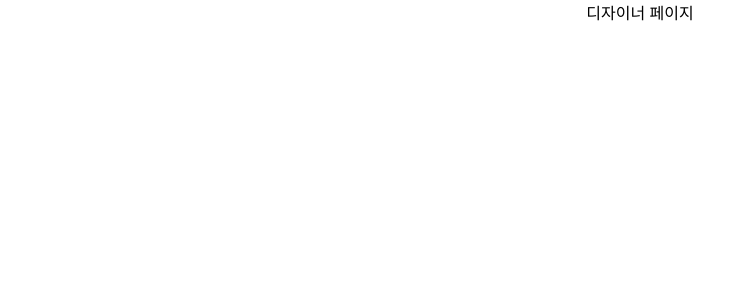
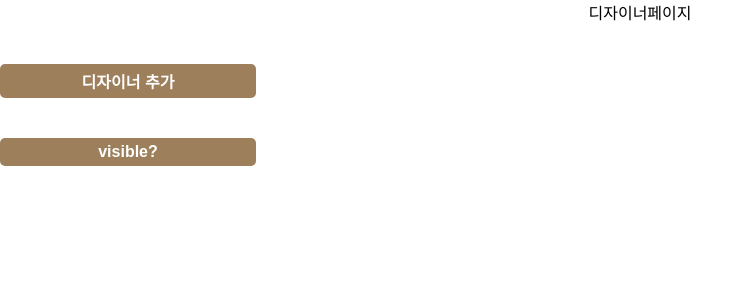
Before and after one commit to ris2131/ssafyEBSMirror, a React (Create React App) app in the folder business-fe/: page /designer in a window 1280 px wide. Shown: the top 300 px of the page, without its empty margins (0-755 px from the left). Built offline with nearby package versions, Linux system fonts and the light colour scheme.

Commit message:
Refactor: 새로고침시 state 유지 위해서 reduxpersist 로 구현 변경.

```diff
--- a/business-fe/package.json
+++ b/business-fe/package.json
@@ -22,9 +22,10 @@
     "react-router-dom": "^6.4.2",
     "react-scripts": "5.0.1",
     "redux": "^4.2.0",
-    "web-vitals": "^2.1.4",
+    "redux-persist": "^6.0.0",
     "styled-components": "^5.3.5",
-    "sweetalert2": "^11.4.31"
+    "sweetalert2": "^11.4.31",
+    "web-vitals": "^2.1.4"
   },
   "scripts": {
     "start": "react-scripts start",
--- a/business-fe/src/index.js
+++ b/business-fe/src/index.js
@@ -10,16 +10,22 @@ import { BrowserRouter } from "react-router-dom";
 import { Provider } from "react-redux";
 import store from "./redux/store";
 
+
+import { PersistGate } from 'redux-persist/integration/react';
+import { persistStore } from 'redux-persist';
+
+let persistor = persistStore(store);
+
 const root = ReactDOM.createRoot(document.getElementById('root'));
 root.render(
   <Provider store={store}>
+
     <BrowserRouter>
-      <App />
+      <PersistGate loading={null} persistor={persistor}>
+          <App />
+      </PersistGate>
     </BrowserRouter>
   </Provider>
-  // <React.StrictMode>
-  //   <App />
-  // </React.StrictMode>
 );
 
 // If you want to start measuring performance in your app, pass a function
--- a/business-fe/src/pages/Designer/Designer.js
+++ b/business-fe/src/pages/Designer/Designer.js
@@ -1,8 +1,41 @@
-const DesignerAdd = () =>{
+import styled from "styled-components";
+import {useNavigate} from "react-router-dom";
+import { useSelector} from "react-redux";
+
+const SButton = styled.button`
+border-radius: 5px;
+color: white;
+border: none;
+background-color: #9D7F5C;
+padding: 5px;
+margin-top: 40px;
+width: 20vw;
+font-size: 16px;
+font-weight: bold;
+cursor: pointer;
+`;
+
+const Designer = () =>{
+
+  const isLoggedIn = useSelector((state) => state.auth.isLoggedIn);
+  const isVisible = useSelector((state) => state.auth.isVisible);
+  const navigate = useNavigate();
+
+  const navigateDesignerAdd = () =>{
+    navigate("/designer/add");
+  }
+
+  const handleVisible = () => {
+      console.log("isvisible 은"+isVisible);
+      console.log("isLoggedIn 은"+isLoggedIn);
+  };
   return (
     <>
-      디자이너 페이지
+      디자이너페이지
+      <SButton  onClick={navigateDesignerAdd} >디자이너 추가 </SButton>
+      <SButton  onClick={handleVisible} >visible? </SButton>
+
     </>
   );
 };
-export default DesignerAdd;
+export default Designer;
--- a/business-fe/src/pages/Main/Home.js
+++ b/business-fe/src/pages/Main/Home.js
@@ -11,6 +11,7 @@ import NavBar from "../../components/NavBar";
 import manageImg from "../../assets/manage.jpg";
 import designerImg from "../../assets/designer.jpg";
 import scheduleImg from "../../assets/schedule.jpg";
+import registrationImg from "../../assets/schedule.jpg";
 
 import { getBusiness } from "../../redux/AuthSlice";
 
@@ -55,6 +56,10 @@ const SSection = styled.section`
     background-image: url(${scheduleImg});
   }
 
+  &.registration {
+    background-image: url(${registrationImg});
+  }
+
   &:hover {
     width: 45%;
     filter: brightness(1);
@@ -96,8 +101,8 @@ const Home = () => {
   const info = ()=>{
     navigate("/info");
   };
-  const designerAdd = () =>{
-    navigate("/designer/add");
+  const designer = () =>{
+    navigate("/designer");
   }
 
   const checkVisible = () => {
@@ -112,17 +117,17 @@ const Home = () => {
           <SSection className={"manage"} onClick={info} >
             <div>매장 관리</div>
           </SSection>
-          <SSection className={"designer"} onClick={designerAdd}>
+          <SSection className={"designer"} onClick={designer}>
             <div>디자이너 관리</div>
           </SSection>
           {isVisible ? (
             // 예약정보
-            <SSection className={"schedule"} onClick={""}>
+            <SSection className={"schedule"}>
               <div>{scheduleStr}</div>
             </SSection>
           ):(
             //등록하기
-            <SSection className={"schedule"} onClick={""}>
+            <SSection className={"registration"} >
               <div>{registrationStr}</div>
             </SSection>
           )}
--- a/business-fe/src/redux/AuthSlice.js
+++ b/business-fe/src/redux/AuthSlice.js
@@ -12,7 +12,6 @@ export const signup = createAsyncThunk(
   async (data, { rejectWithValue }) => {
     try {
       const res = await authApi.signup(data);
-      //localStorage.setItem("token", res.headers.authorization);
       console.log("data: "+ data);
       return res.data;
     } catch (err) {
@@ -26,13 +25,7 @@ export const login = createAsyncThunk(
   async (data, { rejectWithValue }) => {
     try {
       const res = await authApi.login(data);
-      //console.log("res: ",res);
-      //console.log("res.header: ",res.headers);
       localStorage.setItem("token", res.headers['authorization']);//token 이 undefined 임.
-      //console.log("authorization: ",res.headers['authorization']);
-
-      //console.log("등록 여부 : " + res.data['data']['hairshop_visible']);
-
       return res.data;
     } catch (err) {
       return rejectWithValue(err.response);
@@ -44,8 +37,6 @@ export const getBusiness = createAsyncThunk(
   async (data, { rejectWithValue }) => {
     try {
       const res = await authApi.getBusiness();
-
-      //console.log("등록 여부 : " + res.data['data']['hairshop_visible']);
 
       return res.data;
     } catch (err) {
@@ -108,23 +99,23 @@ const authSlice = createSlice({
   //   },
     [login.fulfilled]: (state, action) => {
       const {data} = action.payload;
+      // console.log("payload는 "+data);
+      // console.log("payload.isVisible는 "+data.hairshop_visible);
+
+      state.isLoggedIn = true;
+      //state.isVisible = data.hairshop_visible;
+      // console.log("fulfilled후 isLoggedIn는 "+state.isLoggedIn);
+      // console.log("fulfilled후 state는 "+state.isVisible);
+    },
+    [getBusiness.fulfilled]: (state, action) => {
+      const {data} = action.payload;
       console.log("payload는 "+data);
-      console.log("payload.isVisible는 "+data.hairshop_visible);
+      //console.log("payload.isVisible는 "+data.hairshop_visible);
 
       state.isLoggedIn = true;
       state.isVisible = data.hairshop_visible;
       console.log("fulfilled후 isLoggedIn는 "+state.isLoggedIn);
-      console.log("fulfilled후 state는 "+state.isVisible);
-    },
-    [getBusiness.fulfilled]: (state, action) => {
-      const {data} = action.payload;
-      console.log("payload는 "+data);
-      console.log("payload.isVisible는 "+data.hairshop_visible);
-
-      state.isLoggedIn = true;
-      state.isVisible = data.hairshop_visible;
-      console.log("fulfilled후 isLoggedIn는 "+state.isLoggedIn);
-      console.log("fulfilled후 state는 "+state.isVisible);
+      //console.log("fulfilled후 isvisible state는 "+state.isVisible);
     },
   //   [googleLogin.fulfilled]: (state, action) => {
   //     if (action.payload.data) {
--- a/business-fe/src/redux/InfoSlice.js
+++ b/business-fe/src/redux/InfoSlice.js
@@ -38,7 +38,6 @@ export const modifyinfo = createAsyncThunk(
   async (data, { rejectWithValue }) => {
     try {
       const res = await infoApi.modifyinfo(data);
-      //localStorage.setItem("token", res.headers.authorization);
       console.log("data: "+data);
       return res.data;
     } catch (err) {
--- a/business-fe/src/redux/store.js
+++ b/business-fe/src/redux/store.js
@@ -1,15 +1,37 @@
 import { configureStore } from "@reduxjs/toolkit";
+import storage from 'redux-persist/lib/storage';
+import { combineReducers } from 'redux';
+import { persistReducer } from 'redux-persist';
+import thunk from 'redux-thunk';
+
 import AuthReducer from "./AuthSlice";
 import InfoReducer from "./InfoSlice";
 import DesignerReducer from "./DesignerSlice";
 
-const store = configureStore({
-  reducer: {
-    auth: AuthReducer,
-    info: InfoReducer,
-    designer: DesignerReducer,
-    //edu: EduReducer,
-  },
+const reducers = combineReducers({
+  auth: AuthReducer,
+  info: InfoReducer,
+  designer: DesignerReducer,
 });
 
+const persistConfig = {
+  key: 'root',
+  storage,
+};
+
+const persistedReducer = persistReducer(persistConfig, reducers);
+
+const store = configureStore({
+  reducer: persistedReducer,
+  devTools: process.env.NODE_ENV !== 'production',
+  middleware: [thunk],
+});
+
+// const store = configureStore({
+//   reducer: {
+//     auth: AuthReducer,
+//     info: InfoReducer,
+//     designer: DesignerReducer,
+//   },
+// });
 export default store;
```
